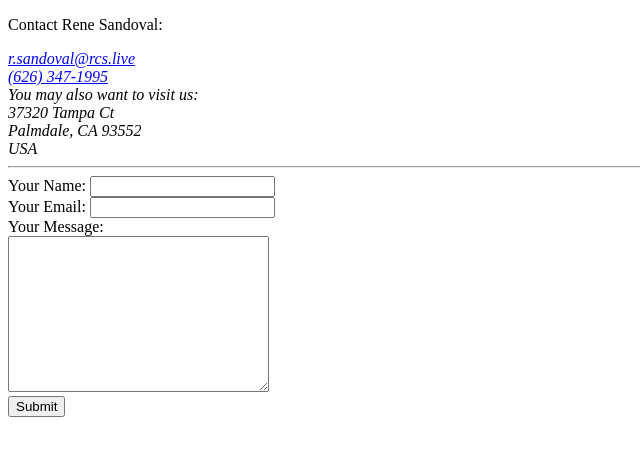
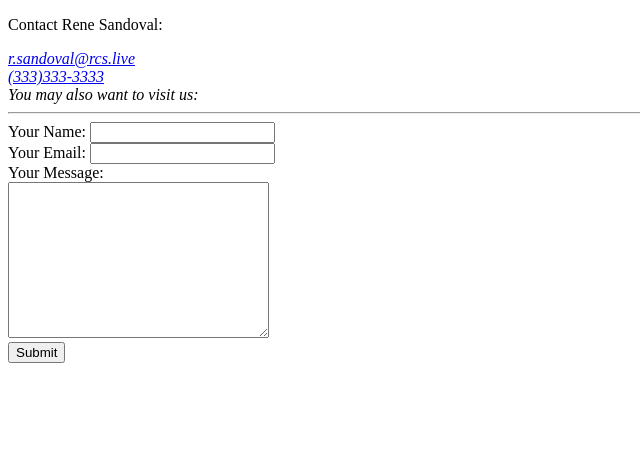
Before and after one commit to Vegtheman/cv, a plain HTML site: page contact.html in a window 1280 px wide. Shown: the whole page, without its empty margins (0-640 px from the left). Drawn offline with Linux system fonts and the light colour scheme.

Commit message:
Update contact.html

```diff
--- a/contact.html
+++ b/contact.html
@@ -9,11 +9,8 @@
 
 <address>
   <a href="r.sandoval@rcs.live">r.sandoval@rcs.live</a><br>
-  <a href="tel:+16263471995">(626) 347-1995</a><br>
+  <a href="tel:+13333333333">(333)333-3333</a><br>
   You may also want to visit us:<br>
-    37320 Tampa Ct<br>
-    Palmdale, CA 93552<br>
-    USA
 </address>
   </body>
   <hr>
```
